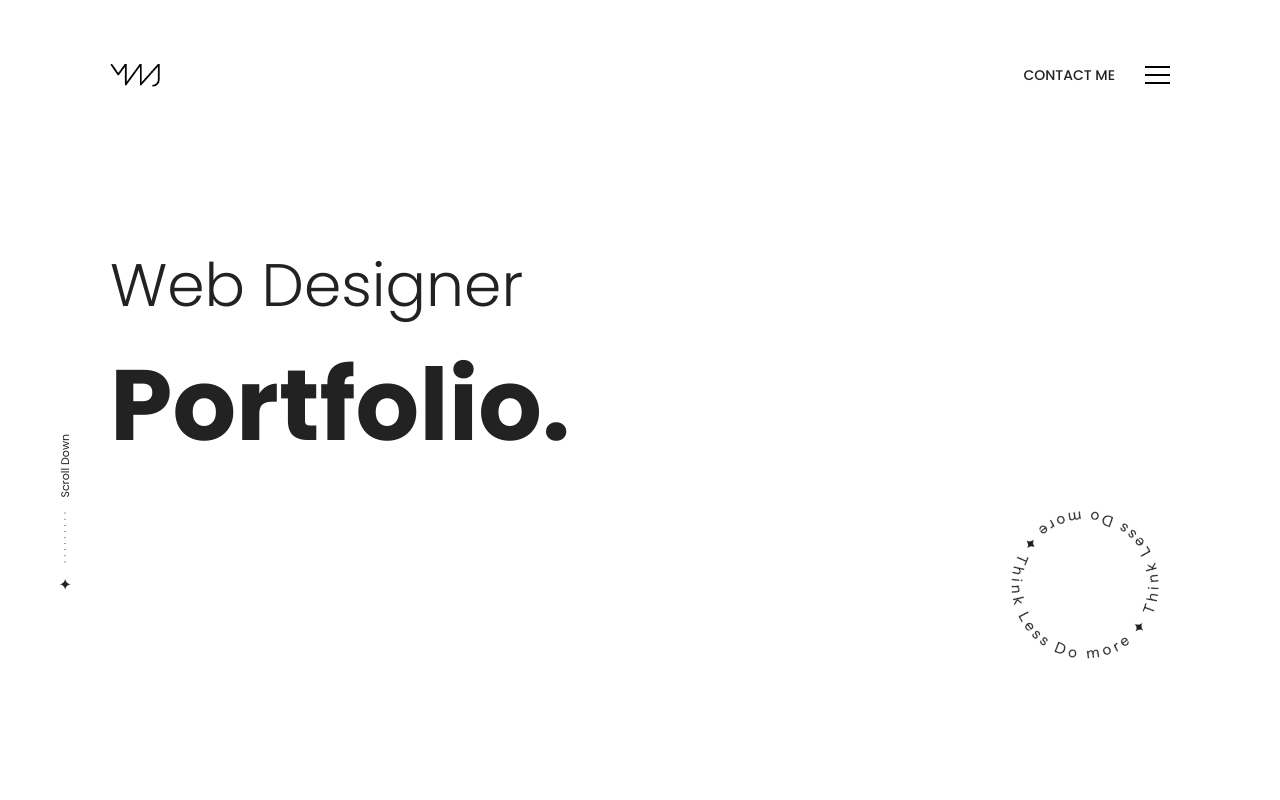
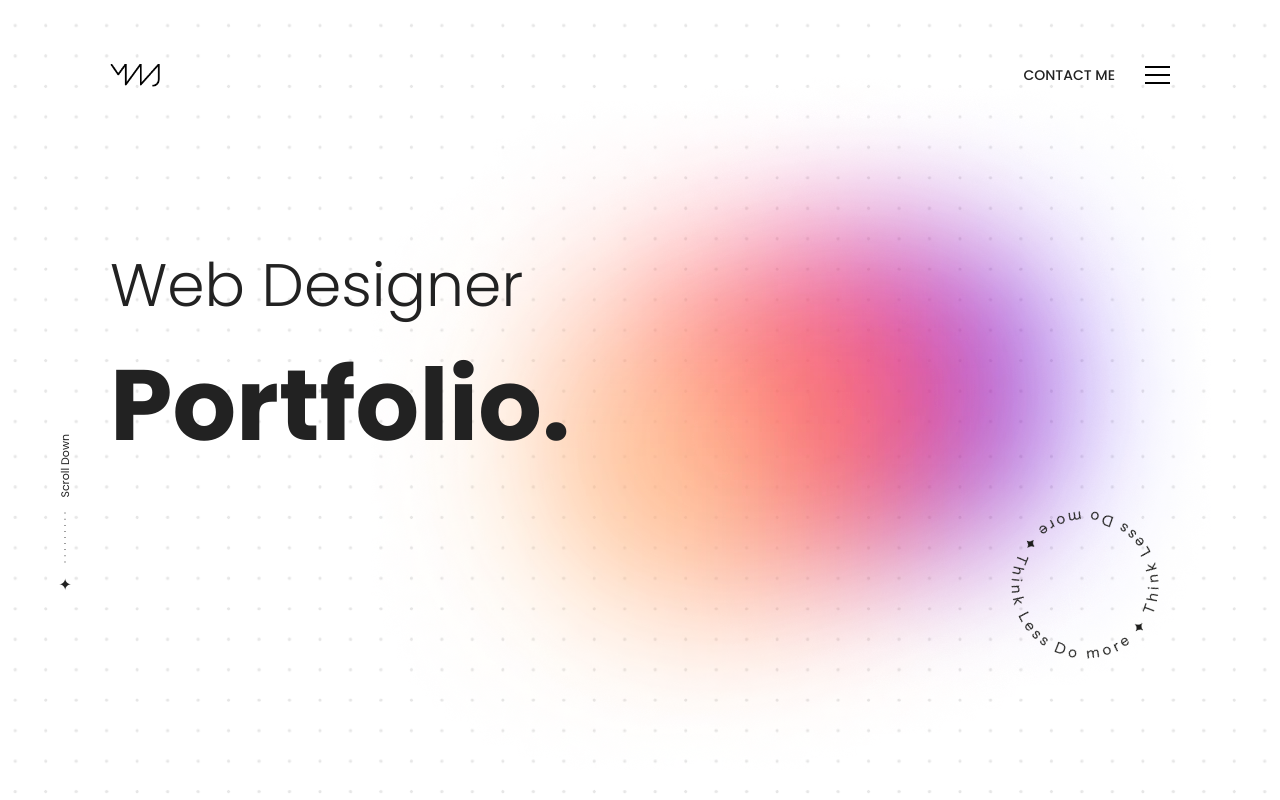
Before and after one commit to eoww/portfolio, a plain HTML site: page index.html in a window 1280 px wide. Shown: the top 800 px of the page. Drawn offline with nearby package versions, Linux system fonts and the light colour scheme; a web font is replaced by a local one.

Commit message:
first commit

```diff
--- a/css/style.css
+++ b/css/style.css
@@ -73,7 +73,7 @@ html {
 /* 배경 반복 */
 .bg {
   width: 100%;
-  background-image: url("./imgs/bg.png");
+  background-image: url("../imgs/bg.png");
   background-repeat: no-repeat;
   background-size: cover;
   background-position: center;
```
